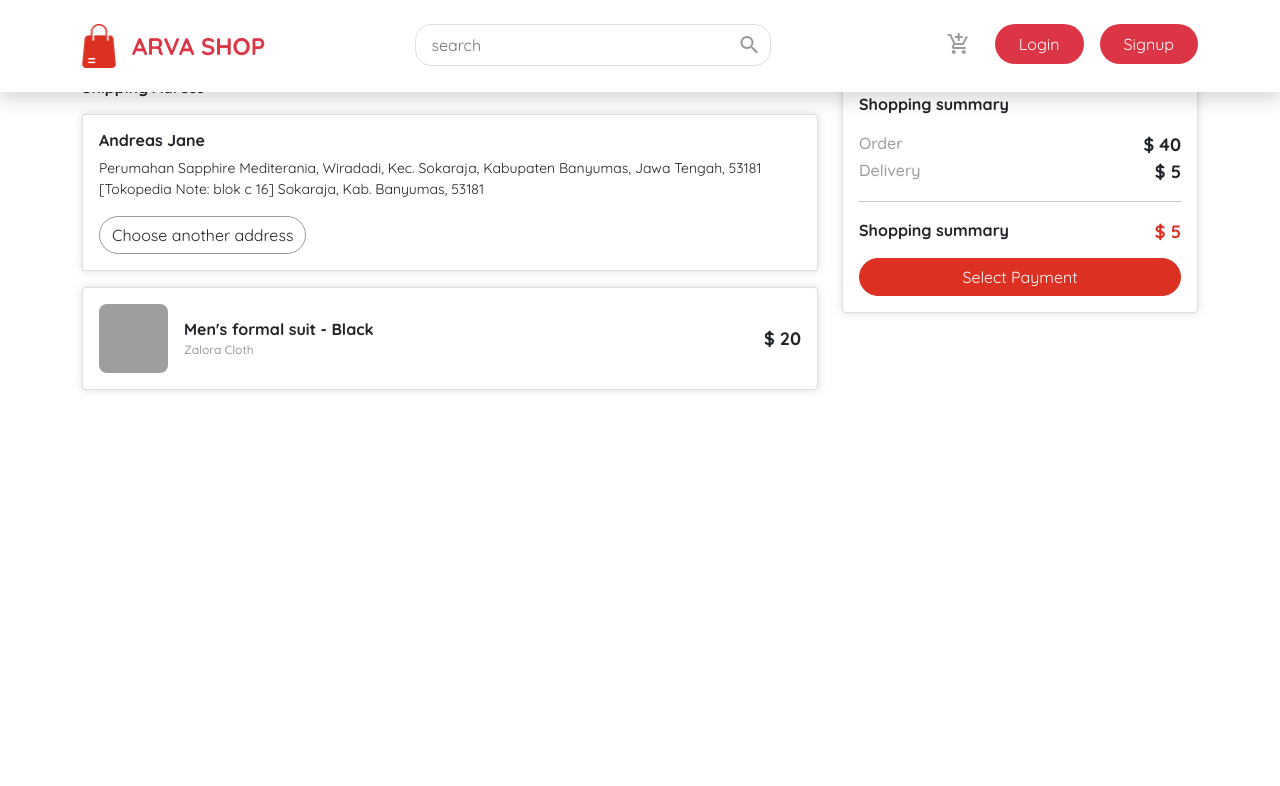
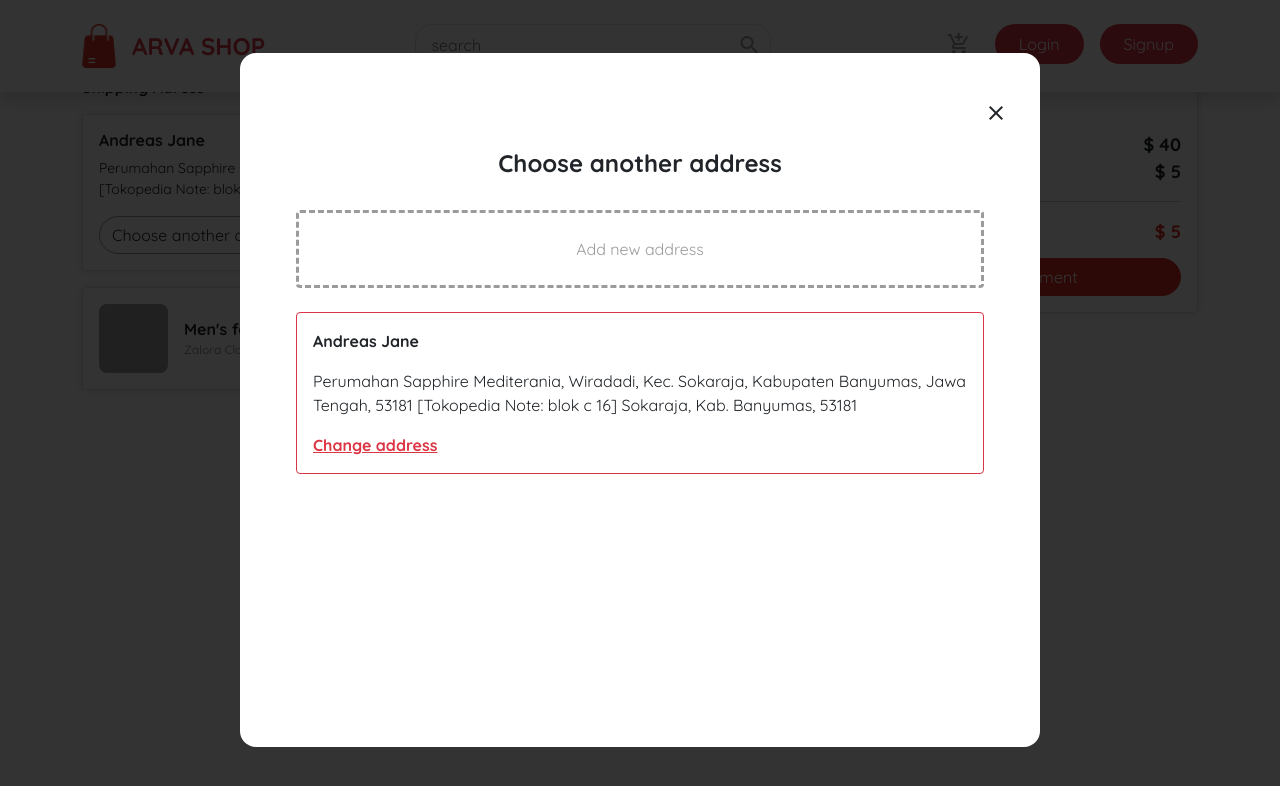
Before and after one commit to therevolt/arva-online-shop, a Next.js app: page /app/checkout in a window 1280 px wide. Both pictures are taken after a click on the button "Choose another address". Shown: the top 786 px of the page. Built offline with nearby package versions, Linux system fonts and the light colour scheme; grey boxes are pictures that could not be loaded.

Commit message:
add modal

```diff
--- a/pages/_app.js
+++ b/pages/_app.js
@@ -21,7 +21,7 @@ function MyApp({ Component, pageProps }) {
     }
   }, [status]);
   if(router.pathname.split('/')[1] === "app"){
-    if(router.pathname.split('/')[2] === "profil" || router.pathname.split('/')[2] === "profil-store"){
+    if(router.pathname.split('/')[2] === "profile" || router.pathname.split('/')[2] === "profil-store"){
       return (
         <Provider store={store}>
           <Head>
--- a/pages/app/checkout/index.js
+++ b/pages/app/checkout/index.js
@@ -1,6 +1,10 @@
-import React from "react";
-
+import React, { useState } from "react";
+import Modal from 'react-modal'
 function Checkout() {
+  const [state, setState] = useState({
+    toggleModal: false,
+    addAdsress: false
+  })
   return (
     <div className="container">
       <div className="row row mt-7 mb-5">
@@ -18,7 +22,7 @@ function Checkout() {
                 Kabupaten Banyumas, Jawa Tengah, 53181 [Tokopedia Note: blok c
                 16] Sokaraja, Kab. Banyumas, 53181
               </p>
-              <button className="btn custom-btn color-gray shadow-none">
+              <button className="btn custom-btn color-gray shadow-none" onClick={() => { setState({ ...state, toggleModal: true }) }} >
                 Choose another address
               </button>
             </div>
@@ -209,6 +213,73 @@ function Checkout() {
         </div>
         {/* end right columns */}
       </div>
+      {/* modal */}
+      <Modal
+        isOpen={state.toggleModal}
+        className="modalPositionAndSizeConfig"
+        overlayClassName="modalOverLayConfig"
+        closeTimeoutMS={400}
+        ariaHideApp={false}
+      >
+        <div className="w-100 d-flex mb-4"><span className="material-icons ms-auto hover-danger c-pointer" onClick={() => { setState({ ...state, toggleModal: false }) }} >close</span></div>
+        {/* komponen choose address */}
+        <div className={state.addAdsress !== true ? "show" : "hide"} style={{minHeight:"550px"}} >
+          <h4 className="fw-bold text-center">Choose another address</h4>
+          <div className="px-4 py3">
+            <button className="color-gray w-100 py-4 bg-transparent rounded my-4" style={{ border: "3px dashed #9B9B9B" }} onClick={() => { setState({ ...state, addAdsress: true }) }} >Add new address</button>
+            <div className="p-3 border border-danger rounded">
+              <p className="fw-bold">Andreas Jane</p>
+              <p>Perumahan Sapphire Mediterania, Wiradadi, Kec. Sokaraja, Kabupaten Banyumas, Jawa Tengah, 53181 [Tokopedia Note: blok c 16] Sokaraja, Kab. Banyumas, 53181</p>
+              <a className="fw-bold text-danger">Change address</a>
+            </div>
+          </div>
+        </div>
+        {/*  */}
+        {/* komponen add address */}
+        <div className={state.addAdsress == true ? "show" : "hide"}>
+          <h3 className="fw-bold text-center mb-4">Add new address</h3>
+          <div className="my-2">
+            <label className="color-gray">Save address as (ex : home address, office address)</label>
+            <input type="text" className="w-100 border p-2" style={{ outline: "nonde" }} />
+          </div>
+          <div className="row">
+            <div className="col-12 col-md-6 my-2">
+              <label htmlFor="name" className="color-gray mb-2">Recipient’s name</label>
+              <input type="text" className="p-2 border rounded w-100" style={{ outline: "nonde" }} />
+            </div>
+            <div className="col-12 col-md-6 my-2">
+              <label htmlFor="name" className="color-gray mb-2">Recipient's telephone number</label>
+              <input type="text" className="p-2 border rounded w-100" style={{ outline: "nonde" }} />
+            </div>
+            <div className="col-12 col-md-6 my-2">
+              <label htmlFor="name" className="color-gray mb-2">Address</label>
+              <input type="text" className="p-2 border rounded w-100" style={{ outline: "nonde" }} />
+            </div>
+            <div className="col-12 col-md-6 my-2">
+              <label htmlFor="name" className="color-gray mb-2">Postal code</label>
+              <input type="text" className="p-2 border rounded w-100" style={{ outline: "nonde" }} />
+            </div>
+            <div className="col-12 col-md-6 my-2">
+              <label htmlFor="name" className="color-gray mb-2">City or Subdistrict</label>
+              <input type="text" className="p-2 border rounded w-100" style={{ outline: "nonde" }} />
+            </div>
+            <div className="col-12 my-2">
+              <input type="checkbox" className="me-2" />
+              <label htmlFor="name" className="color-gray">Make it the primary address</label>
+            </div>
+            <div className="col-12 my-2">
+              <div className="d-flex justify-content-end">
+                <div>
+                  <button className="bg-danger text-white border-0 rounded-pill px-5 py-2 me-3">Save</button>
+                  <button className="border-danger rounded-pill py-2 px-5 bg-transparent text-danger overflow-hidden" onClick={() => { setState({ ...state, addAdsress: false }) }} >Cancel</button>
+                </div>
+              </div>
+            </div>
+          </div>
+        </div>
+        {/*  */}
+      </Modal>
+      {/* end modal */}
       <style jsx>
         {`
           .f-22 {
--- a/src/component/module/sideBar.js
+++ b/src/component/module/sideBar.js
@@ -27,7 +27,8 @@ export default function SideBar() {
                                 </button>
                             </div>
                         </div>
-                        <div className={page =="profil" ? "show" : "hide"}>
+                        {/* komponen profil */}
+                        <div className={page =="profile" ? "show" : "hide"}>
                             <div className="d-flex mb-4">
                                 <span className="material-icons text-white rounded-circle p-2 me-3" style={{ background: "#456BF3" }}>person_outline</span>
                                 <button className={myAcount == true ? "m-0 my-auto fs-6 fw-bold hover-danger bg-transparent border-0 text-danger" : "m-0 my-auto fs-6 fw-bold hover-danger bg-transparent border-0"} onClick={() => {
@@ -47,6 +48,8 @@ export default function SideBar() {
                                 }}>My order</button>
                             </div>
                         </div>
+                        {/*  */}
+                        {/* komponen profil-store */}
                         <div className={page =="profil-store" ? "show" : "hide"}>
                             <div className="d-flex my-4">
                                 <span className="material-icons text-white rounded-circle p-2 me-3" style={{ background: "#456BF3" }}>home</span>
@@ -78,6 +81,7 @@ export default function SideBar() {
                                 <button className="m-0 my-auto fs-6 fw-bold hover-danger bg-transparent border-0" onClick={() => { dispatch({type:"OPEN_ORDER"}) }}>Order</button>
                             </div>
                         </div>
+                        {/*  */}
                     </div>
                 </div>
             </div>
```
Also changed, not shown: 1 other file (tests, documents, lock files or other folders).
